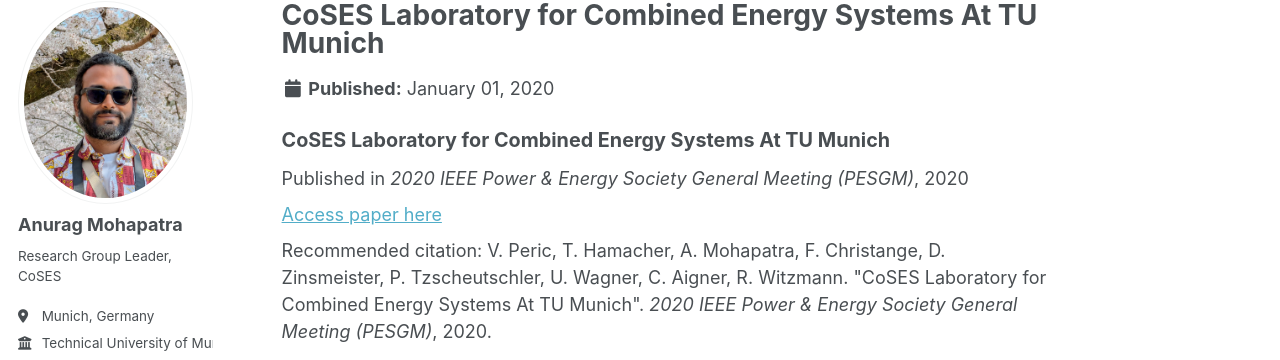
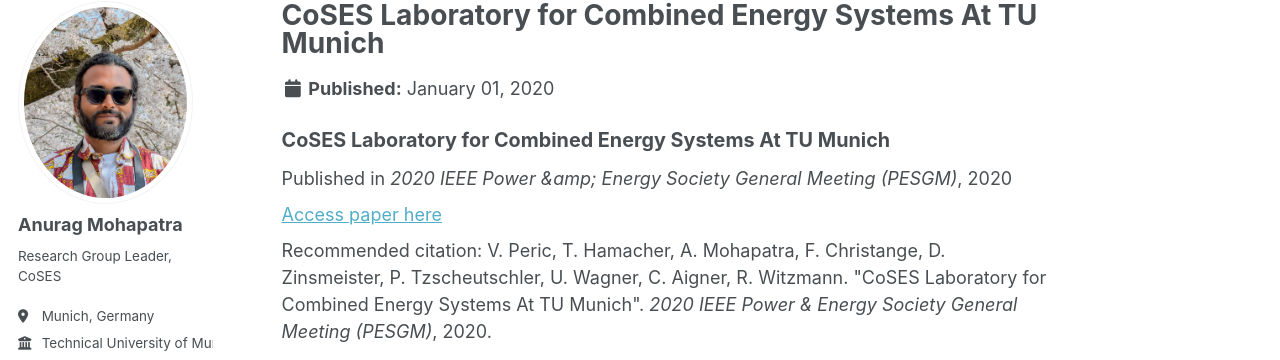
Before and after one commit to anuragmohapatra90/anuragmohapatra90.github.io, a Jekyll site: the page built from _publications/2020-CoSES-Laboratory-for-Combined-Energy-Systems-At-TU.md, in a window 1280 px wide and 1131 px high. Shown: the part 98-458 px from the top of the window. Built offline with Jekyll 4.4.1, drawn with Linux system fonts in a browser that asks for light colours; some web fonts are replaced; a script that is not in the unit is left out.

Commit message:
Publications updated V7

```diff
--- a/_publications/2020-CoSES-Laboratory-for-Combined-Energy-Systems-At-TU.md
+++ b/_publications/2020-CoSES-Laboratory-for-Combined-Energy-Systems-At-TU.md
@@ -5,6 +5,6 @@
 date: 2020-01-01
 ---
 <p style="font-size: 1.1em; margin-bottom: 0.5em;"><b>CoSES Laboratory for Combined Energy Systems At TU Munich</b></p>
-<p style="margin-bottom: 0.5em;">Published in <em>2020 IEEE Power &amp; Energy Society General Meeting (PESGM)</em>, 2020</p>
+<p style="margin-bottom: 0.5em;">Published in <em>2020 IEEE Power &amp;amp; Energy Society General Meeting (PESGM)</em>, 2020</p>
 <p style="margin-bottom: 0.5em;"><a href="https://doi.org/10.1109/PESGM41954.2020.9281442" target="_blank">Access paper here</a></p>
-<p>Recommended citation: V. Peric, T. Hamacher, A. Mohapatra, F. Christange, D. Zinsmeister, P. Tzscheutschler, U. Wagner, C. Aigner, R. Witzmann. "CoSES Laboratory for Combined Energy Systems At TU Munich". <em>2020 IEEE Power & Energy Society General Meeting (PESGM)</em>, 2020.</p>
+<p>Recommended citation: V. Peric, T. Hamacher, A. Mohapatra, F. Christange, D. Zinsmeister, P. Tzscheutschler, U. Wagner, C. Aigner, R. Witzmann. "CoSES Laboratory for Combined Energy Systems At TU Munich". <em>2020 IEEE Power &amp; Energy Society General Meeting (PESGM)</em>, 2020.</p>
--- a/markdown_generator/publications.bib
+++ b/markdown_generator/publications.bib
@@ -134,7 +134,7 @@
 
 @inproceedings{Graf25,
   title={Grid-Connected,  Data-Driven Inverter Control,  Theory to Hardware},
-  author = {Graf,  Sebastian and Moffat,  Keith and Mohapatra,  Anurag and Chiuso,  Alessandro and D\"{o}rfler,  Florian},
+  author = {Graf,  Sebastian and Moffat,  Keith and Mohapatra,  Anurag and Chiuso,  Alessandro and D{\"o}rfler,  Florian},
   booktitle={2025 IEEE PowerTech Kiel},
   year={2025},
   doi = {10.48550/ARXIV.2507.02325},
--- a/markdown_generator/pubsFromBib.py
+++ b/markdown_generator/pubsFromBib.py
@@ -17,6 +17,9 @@
     r'{\"O}': 'Ö', r'{\"U}': 'Ü', r'{\"A}': 'Ä',
     r"{\'e}": 'é', r"{\`e}": 'è', r'{\ss}': 'ß',
     r'{\c{c}}': 'ç', r'{\c{s}}': 'ş',
+    r'\ss': 'ß', r'{\ss}': 'ß',
+    r'{\c{c}}': 'ç', r'{\c{s}}': 'ş',
+    r'&': '&amp;',
     # Add more mappings here as needed
 }
 
```
Also changed, not shown: _publications/2024-Low-Voltage-Grid-Control-Based-On-Data-Driven-Stat.md (+2 -2 lines), _publications/2025-Grid-Connected-Data-Driven-Inverter-Control-Theory.md (+1 -1 lines).
